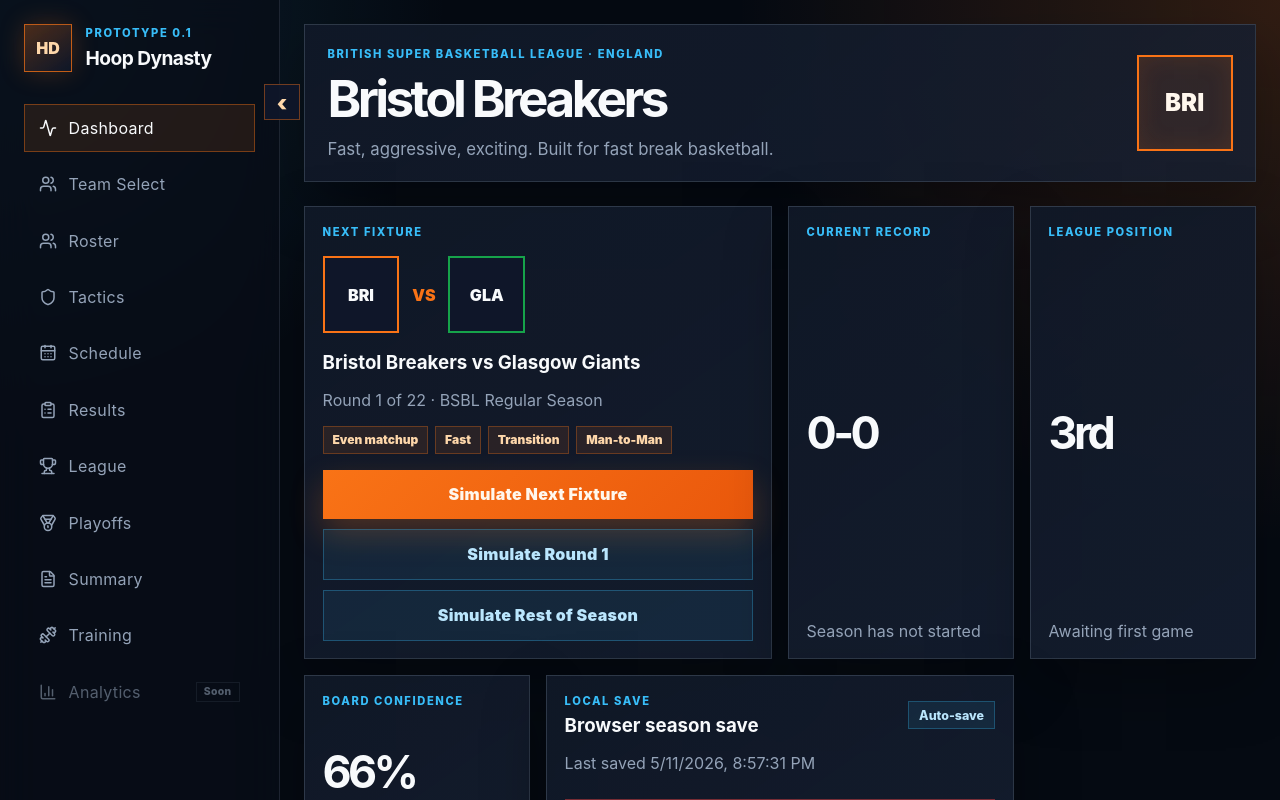
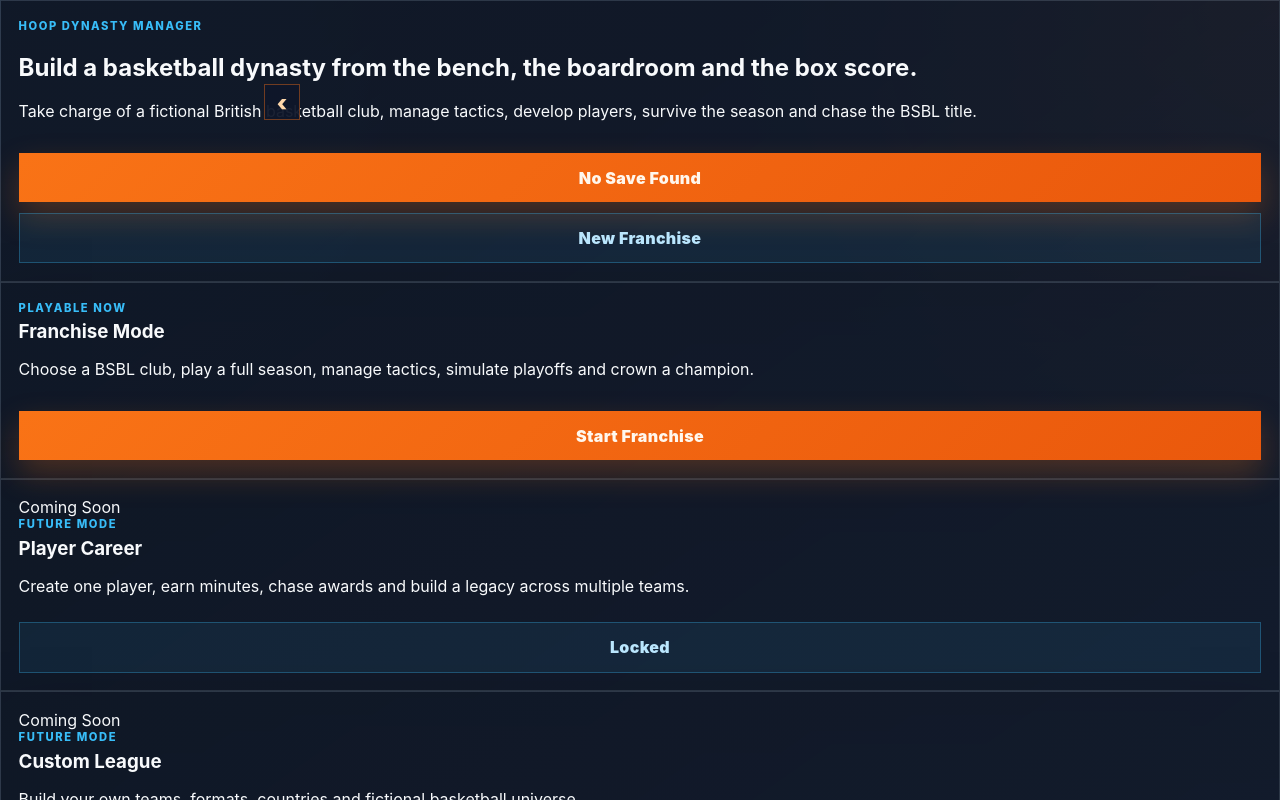
Before and after one commit to LCBlakey24-alt/hoop-dynasty-manager, a React (Vite) app: page / in a window 1280 px wide. Shown: the top 800 px of the page. Built offline with nearby package versions, Linux system fonts and the light colour scheme.

Commit message:
Add landing start menu flow

```diff
--- a/src/App.tsx
+++ b/src/App.tsx
@@ -1,5 +1,6 @@
 import { useEffect, useState } from 'react';
 import { Activity, BarChart3, CalendarDays, ClipboardList, Dumbbell, FileText, Medal, Shield, Trophy, Users } from 'lucide-react';
+import { LandingScreen } from './components/LandingScreen';
 import { LeagueScreen } from './components/LeagueScreen';
 import { MatchResultScreen } from './components/MatchResultScreen';
 import { PlayoffsScreen } from './components/PlayoffsScreen';
@@ -20,7 +21,7 @@ import { defaultTactics, type TacticalSettings } from './game/tactics';
 import { calculateWinProbability } from './game/winProbability';
 import type { Fixture, Team } from './types/basketball';
 
-type ActiveView = 'Dashboard' | 'Team Select' | 'Roster' | 'Tactics' | 'Schedule' | 'Results' | 'League' | 'Playoffs' | 'Summary' | 'Training';
+type ActiveView = 'Landing' | 'Dashboard' | 'Team Select' | 'Roster' | 'Tactics' | 'Schedule' | 'Results' | 'League' | 'Playoffs' | 'Summary' | 'Training';
 
 const navItems = [
   { label: 'Dashboard', icon: Activity, enabled: true },
@@ -41,7 +42,7 @@ const totalRounds = Math.max(...seasonFixtures.map((fixture) => fixture.round));
 const initialSave = typeof window === 'undefined' ? null : loadLocalSeasonSave();
 
 export function App() {
-  const [activeView, setActiveView] = useState<ActiveView>('Dashboard');
+  const [activeView, setActiveView] = useState<ActiveView>('Landing');
   const [results, setResults] = useState<SimulatedGameResult[]>(initialSave?.results ?? []);
   const [playoffResults, setPlayoffResults] = useState<SimulatedGameResult[]>(initialSave?.playoffResults ?? []);
   const [selectedTeamId, setSelectedTeamId] = useState(initialSave?.selectedTeamId ?? DEFAULT_TEAM_ID);
@@ -53,6 +54,7 @@ export function App() {
   const topPlayers = [...selectedTeam.roster]
     .sort((a, b) => b.overall - a.overall)
     .slice(0, 3);
+  const hasSave = Boolean(initialSave) || results.length > 0 || playoffResults.length > 0;
 
   useEffect(() => {
     const save = saveLocalSeason(results, tactics, playoffResults, selectedTeamId, trainingFocus);
@@ -84,6 +86,16 @@ export function App() {
     setTactics(defaultTactics);
     setSavedAt(null);
     setTrainingFocus('Balanced');
+  }
+
+  function handleStartNewFranchise() {
+    clearLocalSeasonSave();
+    setResults([]);
+    setPlayoffResults([]);
+    setTactics(defaultTactics);
+    setSavedAt(null);
+    setTrainingFocus('Balanced');
+    setActiveView('Team Select');
   }
 
   function handleSelectTeam(teamId: string) {
@@ -159,6 +171,17 @@ export function App() {
     handleSimulatePlayoffMatchups([final]);
   }
 
+  if (activeView === 'Landing') {
+    return (
+      <LandingScreen
+        hasSave={hasSave}
+        onContinue={() => setActiveView('Dashboard')}
+        onNewFranchise={handleStartNewFranchise}
+        selectedTeamName={selectedTeam.name}
+      />
+    );
+  }
+
   return (
     <main className="app-shell">
       <aside className="sidebar">
@@ -204,10 +227,11 @@ export function App() {
 
         {activeView === 'Dashboard' && (
           <DashboardView
+            boardConfidence={boardConfidence}
             currentRound={currentRound}
             handleResetSeason={handleResetSeason}
+            handleSimulateCurrentRound={handleSimulateCurrentRound}
             handleSimulateNextFixture={handleSimulateNextFixture}
-            handleSimulateCurrentRound={handleSimulateCurrentRound}
             handleSimulateRestOfSeason={handleSimulateRestOfSeason}
             latestResult={latestResult}
             nextAwayTeam={nextAwayTeam}
@@ -219,11 +243,10 @@ export function App() {
             selectedTeam={selectedTeam}
             standings={standings}
             tactics={tactics}
+            topPlayers={topPlayers}
             userGameResult={userGameResult}
             userStanding={userStanding}
             userWonLatestGame={userWonLatestGame}
-            boardConfidence={boardConfidence}
-            topPlayers={topPlayers}
           />
         )}
 
@@ -266,9 +289,9 @@ export function App() {
             gamesPlayed={results.length}
             playoffResults={playoffResults}
             standings={standings}
+            teams={teams}
             totalGames={seasonFixtures.length}
             userTeamId={selectedTeam.id}
-            teams={teams}
           />
         )}
       </section>
@@ -276,11 +299,40 @@ export function App() {
   );
 }
 
+function simulateFixture(fixture: Fixture, tactics: TacticalSettings, selectedTeamId: string, trainingFocus: TrainingFocus) {
+  const homeTeam = getTeam(fixture.homeTeamId);
+  const awayTeam = getTeam(fixture.awayTeamId);
+  const homeTactics = homeTeam.id === selectedTeamId ? tactics : defaultTactics;
+  const awayTactics = awayTeam.id === selectedTeamId ? tactics : defaultTactics;
+  const adjustedHome = homeTeam.id === selectedTeamId ? applyTrainingFocus(homeTeam, trainingFocus) : homeTeam;
+  const adjustedAway = awayTeam.id === selectedTeamId ? applyTrainingFocus(awayTeam, trainingFocus) : awayTeam;
+
+  return simulateGame(adjustedHome, adjustedAway, { homeTactics, awayTactics });
+}
+
+function TeamMini({ name, colour }: { name: string; colour: string }) {
+  return (
+    <div className="team-mini" style={{ borderColor: colour }}>
+      <span>{name}</span>
+    </div>
+  );
+}
+
+function ScoreBlock({ team, score, colour }: { team: string; score: number; colour: string }) {
+  return (
+    <div className="score-block" style={{ borderColor: colour }}>
+      <span>{team}</span>
+      <strong>{score}</strong>
+    </div>
+  );
+}
+
 type DashboardViewProps = {
+  boardConfidence: number;
   currentRound: number;
   handleResetSeason: () => void;
+  handleSimulateCurrentRound: () => void;
   handleSimulateNextFixture: () => void;
-  handleSimulateCurrentRound: () => void;
   handleSimulateRestOfSeason: () => void;
   latestResult: SimulatedGameResult | null;
   nextAwayTeam: Team | null;
@@ -296,14 +348,14 @@ type DashboardViewProps = {
   userGameResult: SimulatedGameResult | null;
   userStanding: ReturnType<typeof calculateStandings>[number] | undefined;
   userWonLatestGame: boolean;
-  boardConfidence: number;
 };
 
 function DashboardView({
+  boardConfidence,
   currentRound,
   handleResetSeason,
+  handleSimulateCurrentRound,
   handleSimulateNextFixture,
-  handleSimulateCurrentRound,
   handleSimulateRestOfSeason,
   latestResult,
   nextAwayTeam,
@@ -319,7 +371,6 @@ function DashboardView({
   userGameResult,
   userStanding,
   userWonLatestGame,
-  boardConfidence,
 }: DashboardViewProps) {
   return (
     <section className="dashboard-grid">
@@ -459,34 +510,6 @@ function DashboardView({
   );
 }
 
-function simulateFixture(fixture: Fixture, tactics: TacticalSettings, selectedTeamId: string, trainingFocus: TrainingFocus) {
-  const homeTeam = getTeam(fixture.homeTeamId);
-  const awayTeam = getTeam(fixture.awayTeamId);
-  const homeTactics = homeTeam.id === selectedTeamId ? tactics : defaultTactics;
-  const awayTactics = awayTeam.id === selectedTeamId ? tactics : defaultTactics;
-  const adjustedHome = homeTeam.id === selectedTeamId ? applyTrainingFocus(homeTeam, trainingFocus) : homeTeam;
-  const adjustedAway = awayTeam.id === selectedTeamId ? applyTrainingFocus(awayTeam, trainingFocus) : awayTeam;
-
-  return simulateGame(adjustedHome, adjustedAway, { homeTactics, awayTactics });
-}
-
-function TeamMini({ name, colour }: { name: string; colour: string }) {
-  return (
-    <div className="team-mini" style={{ borderColor: colour }}>
-      <span>{name}</span>
-    </div>
-  );
-}
-
-function ScoreBlock({ team, score, colour }: { team: string; score: number; colour: string }) {
-  return (
-    <div className="score-block" style={{ borderColor: colour }}>
-      <span>{team}</span>
-      <strong>{score}</strong>
-    </div>
-  );
-}
-
 function getTeam(teamId: string): Team {
   const team = teams.find((candidate) => candidate.id === teamId);
 
```
